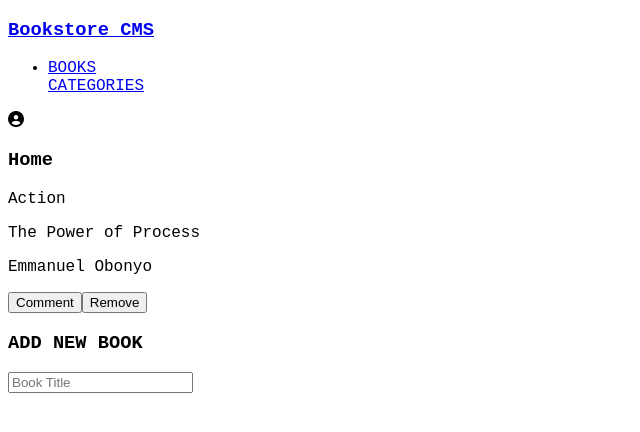
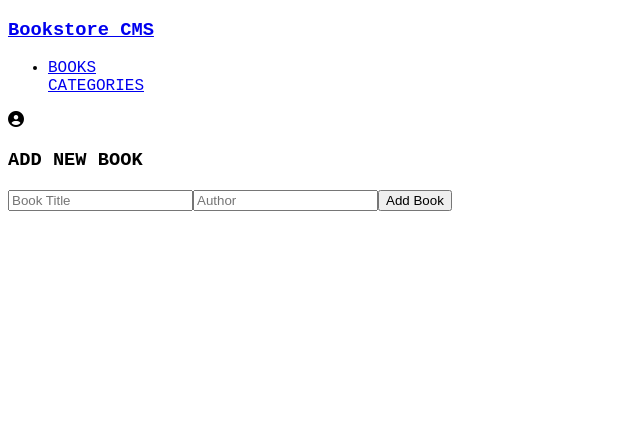
Before and after one commit to emmyobonyo/Bookstore, a React (Create React App) app: page / in a window 1280 px wide. Shown: the top 432 px of the page, without its empty margins (0-640 px from the left). Built offline with nearby package versions, Linux system fonts and the light colour scheme.

Commit message:
Add button to add new book to the store

```diff
--- a/package.json
+++ b/package.json
@@ -12,7 +12,10 @@
     "react-router-dom": "^5.3.0",
     "react-scripts": "4.0.3",
     "react-select": "^5.1.0",
+    "redux": "^4.1.1",
     "redux-logger": "^3.0.6",
+    "uuid": "^3.4.0",
+    "uuidv4": "^6.2.12",
     "web-vitals": "^1.0.1"
   },
   "scripts": {
--- a/src/components/addNewBook/AddNewBook.js
+++ b/src/components/addNewBook/AddNewBook.js
@@ -1,14 +1,37 @@
 import React from 'react';
 import { useDispatch } from 'react-redux';
-import { addBook, removeBook } from '../../redux/books/books'
+import { v4 as uuidv4 } from 'uuid';
+import { addBook } from '../../redux/books/books';
 
 function AddNewBook() {
+  const dispatch = useDispatch();
+  const submitBookToStore = (e) => {
+    e.preventDefault();
+    const newBook = {
+      id: uuidv4(),
+      title: document.getElementById('bookTitle').value,
+      author: document.getElementById('author').value,
+    };
+
+    dispatch(addBook(newBook));
+
+    const book = document.getElementById('book');
+    const div = document.createElement('div');
+    div.innerHTML = newBook.title;
+    book.appendChild(div);
+
+    document.getElementById('bookTitle').value = '';
+    document.getElementById('author').value = '';
+  };
+
   return (
     <div>
       <h3>ADD NEW BOOK</h3>
+      <p id="book" />
       <form>
-        <input type="text" placeholder="Book Title" />
-        <inout type="text" placeholder="Author"/>
+        <input id="bookTitle" type="text" placeholder="Book Title" />
+        <input id="author" type="text" placeholder="Author" />
+        <button type="submit" onClick={submitBookToStore}>Add Book</button>
       </form>
     </div>
   );
--- a/src/components/bookList/BookList.js
+++ b/src/components/bookList/BookList.js
@@ -4,12 +4,6 @@ import AddNewBook from '../addNewBook/AddNewBook';
 function BookList() {
   return (
     <div>
-      <h3>Home</h3>
-      <p>Action</p>
-      <p>The Power of Process</p>
-      <p>Emmanuel Obonyo</p>
-      <button type="button">Comment</button>
-      <button type="button">Remove</button>
       <AddNewBook />
     </div>
   );
--- a/src/index.js
+++ b/src/index.js
@@ -1,10 +1,12 @@
 import React from 'react';
 import ReactDOM from 'react-dom';
+import { Provider } from 'react-redux';
+import store from './redux/configureStore';
 import App from './App';
 
 ReactDOM.render(
-  <React.StrictMode>
+  <Provider store={store}>
     <App />
-  </React.StrictMode>,
+  </Provider>,
   document.getElementById('root'),
 );
--- a/src/redux/books/books.js
+++ b/src/redux/books/books.js
@@ -3,22 +3,22 @@ const REMOVE_BOOK = 'bookStore/books/REMOVE_BOOK';
 
 const initialState = [];
 
-export const addBook = payload => ({
+export const addBook = (payload) => ({
   type: ADD_BOOK,
-  payload
-})
+  payload,
+});
 
-export const removeBook = payload => ({
+export const removeBook = (payload) => ({
   type: REMOVE_BOOK,
-  payload
-})
+  payload,
+});
 
 const reducer = (state = initialState, action) => {
   switch (action.type) {
     case ADD_BOOK:
-      return [ ...state, action.payload];
+      return [...state, action.payload];
     case REMOVE_BOOK:
-      return state.filter(book => book.id != id);
+      return state.filter((book, id) => book.id !== id);
     default:
       return state;
   }
```
Also changed, not shown: src/redux/configureStore.js (+5 -3 lines), 1 other file (tests, documents, lock files or other folders).
